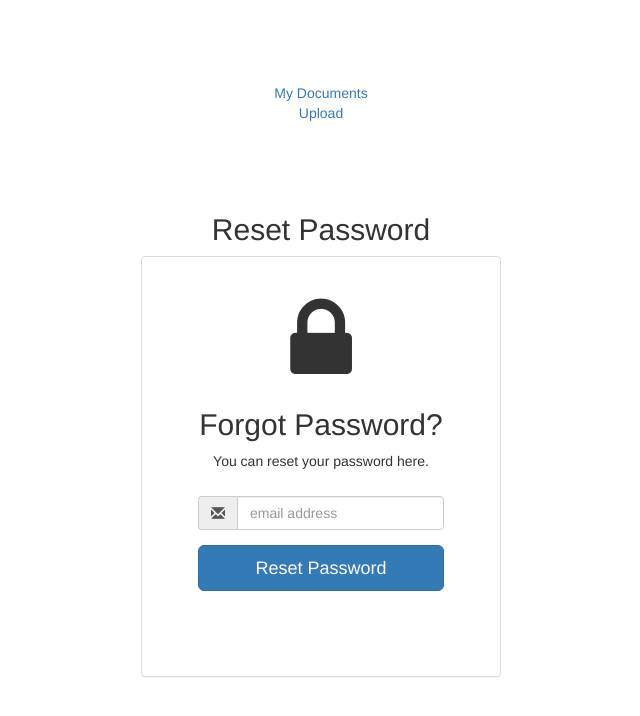
After one commit to LucasSD/docvault, a Django app: page /accounts/password_reset/ in a window 1280 px wide. The commit adds this page. Shown: the top 716 px of the page, without its empty margins (319-959 px from the left). Run offline with Django 3.2, Linux system fonts and the light colour scheme; some libraries are stand-ins or nearby versions.

Commit message:
implement password reset button. All tests pass

```diff
--- a/coding-exercise-main/docvault/landing/templates/landing/home.html
+++ b/coding-exercise-main/docvault/landing/templates/landing/home.html
@@ -23,5 +23,8 @@
 
     <button type="submit">Log In</button>
     <input type="hidden" name="next" value="{{ next }}" />
+    <br>
+    <a href="{% url 'password_reset' %}">I've Forgotten My Password</a>
   </form>
+
 {% endblock %}
--- /dev/null
+++ b/coding-exercise-main/docvault/landing/templates/landing/password_reset_form.html
@@ -0,0 +1,48 @@
+{% extends 'base.html' %}
+
+{% block body %}
+<link href="//maxcdn.bootstrapcdn.com/bootstrap/3.3.0/css/bootstrap.min.css" rel="stylesheet" id="bootstrap-css">
+<script src="//maxcdn.bootstrapcdn.com/bootstrap/3.3.0/js/bootstrap.min.js"></script>
+<script src="//code.jquery.com/jquery-1.11.1.min.js"></script>
+
+<link rel="stylesheet" href="https://maxcdn.bootstrapcdn.com/font-awesome/4.5.0/css/font-awesome.min.css">
+    <div class="form-gap" style="padding-top: 70px;"></div>
+    <div class="container">
+    <h2 style="text-align-last: center;">Reset Password</h2>
+	<div class="row">
+		<div class="col-md-4 col-md-offset-4">
+            <div class="panel panel-default">
+              <div class="panel-body">
+                <div class="text-center">
+                  <h3><i class="fa fa-lock fa-4x"></i></h3>
+                  <h2 class="text-center">Forgot Password?</h2>
+                  <p>You can reset your password here.</p>
+                  <div class="panel-body">
+                    <form id="reset-form" role="form" autocomplete="off" class="form" method="post">
+                        {% csrf_token %}
+                      <div class="form-group">
+                        <div class="input-group">
+                          <span class="input-group-addon"><i class="glyphicon glyphicon-envelope color-blue"></i></span>
+                            <input type="email" name="email"  placeholder="email address" class="form-control" autocomplete="email" maxlength="254" required="" id="id_email">
+                        </div>
+                      </div>
+                        {% if form.errors %}
+                            {% for field in form %}
+                                {{field.name}}
+                                {% for error in field.errors %}
+                                    <p style="color: red">{{ error }}</p>
+                                {% endfor %}
+                            {% endfor %}
+                        {% endif %}
+                      <div class="form-group">
+                         <button class="btn btn-lg btn-primary btn-block" type="submit">Reset Password</button>
+                      </div>
+                    </form>
+                  </div>
+                </div>
+              </div>
+            </div>
+          </div>
+	</div>
+</div>
+{% endblock %}
--- a/coding-exercise-main/docvault/landing/urls.py
+++ b/coding-exercise-main/docvault/landing/urls.py
@@ -18,4 +18,9 @@ urlpatterns = [
         auth_views.PasswordChangeDoneView.as_view(template_name="landing/password_change_done.html"),
         name="password_change_done",
     ),
+    path(
+        "accounts/password_reset/",
+        auth_views.PasswordResetView.as_view(template_name="landing/password_reset_form.html"),
+        name="password_reset",
+    ),
 ]
```
Also changed, not shown: coding-exercise-main/docvault/landing/tests.py (+15 -0 lines).
